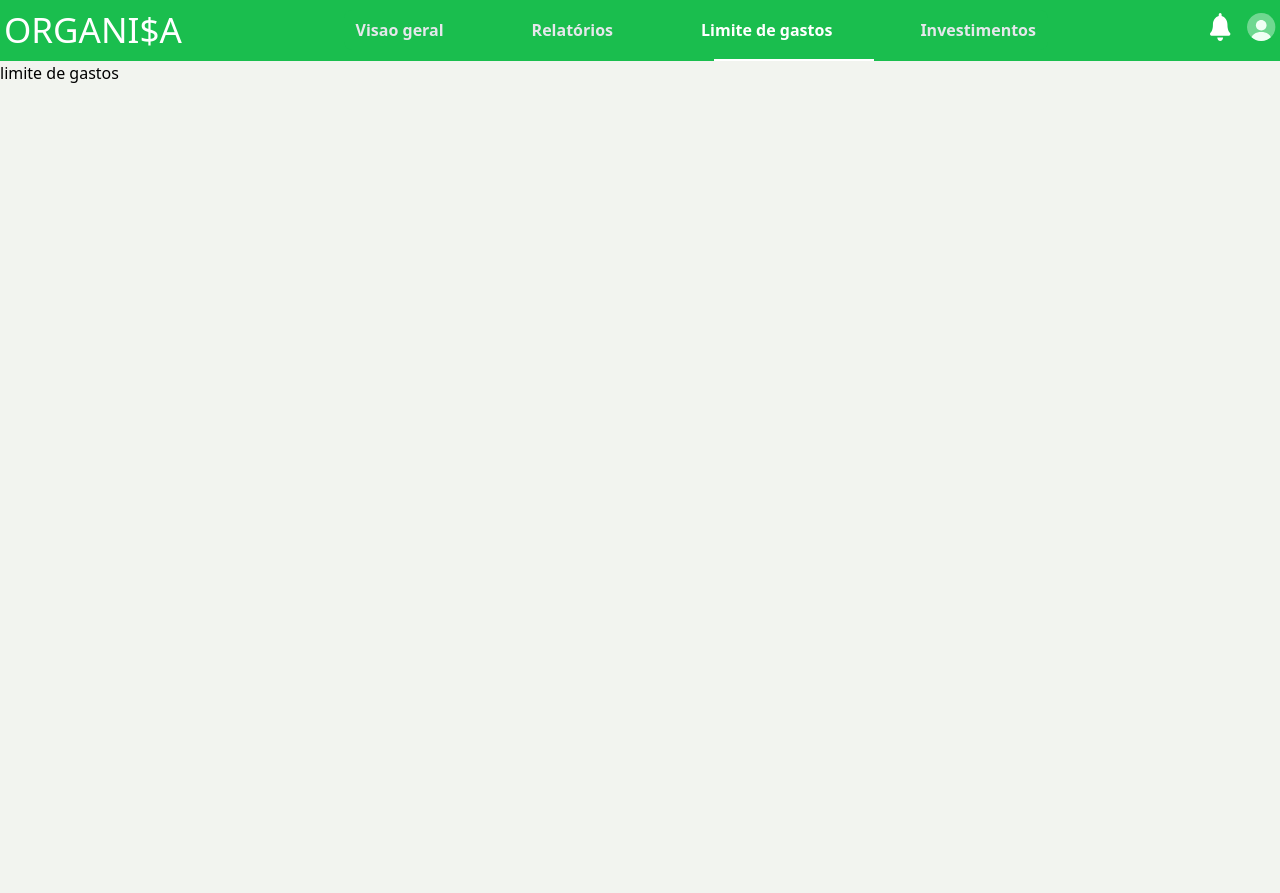
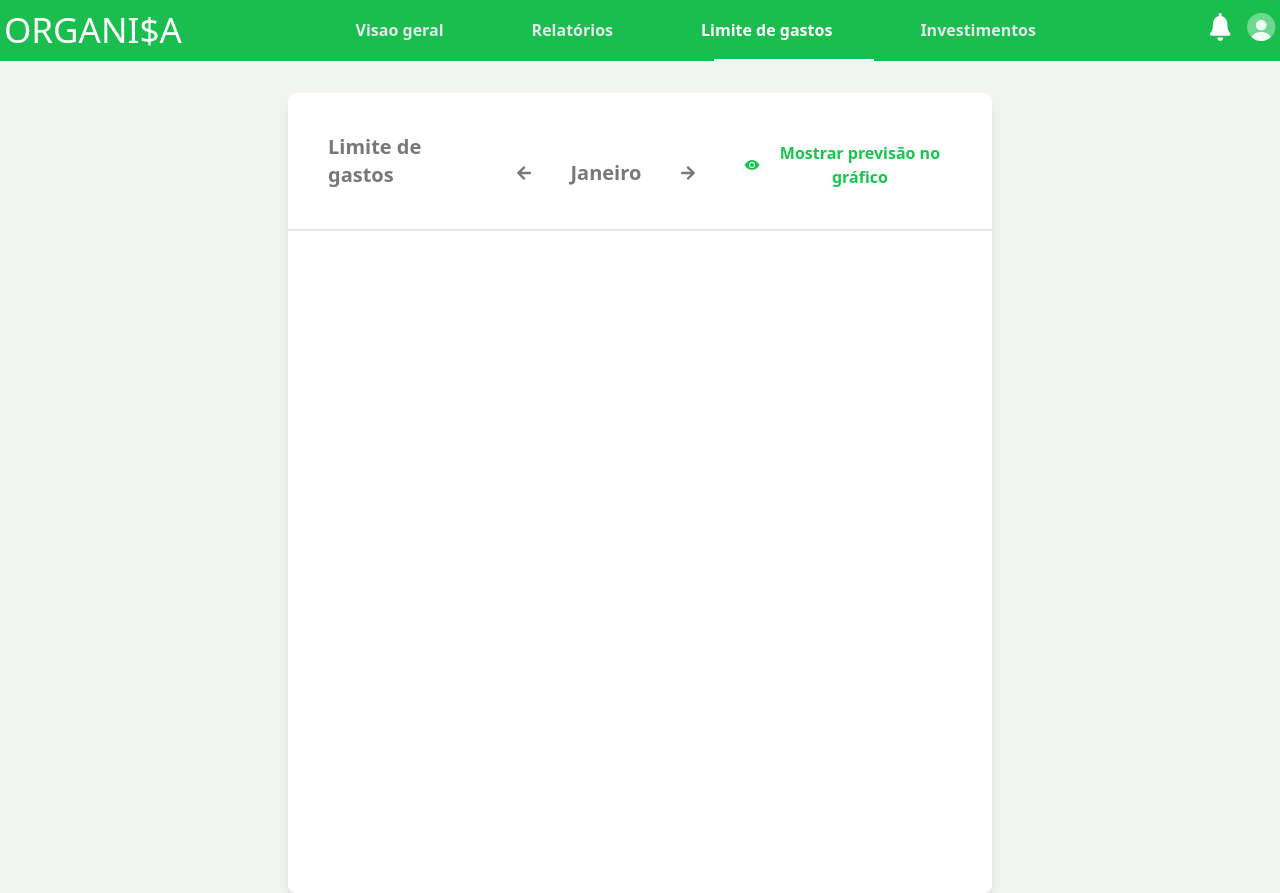
Before and after one commit to ORGANIZE-FrontEnd/Front-End, a Next.js app: page /limitedegastos in a window 1280 px wide. Before the commit the page ends 800 px from the top, so only its background shows below. Built offline with nearby package versions, Linux system fonts and the light colour scheme.

Commit message:
@marlonportotorres4

```diff
--- a/src/pages/limitedegastos.tsx
+++ b/src/pages/limitedegastos.tsx
@@ -1,10 +1,113 @@
 import Header from "@/app/components/Header";
 
+import { IoEyeSharp, IoEyeOffSharp } from "react-icons/io5";
+
+
 export default function LimiteDeGastos() {
+  const [isVisible, setIsVisible] = useState(true);
+
+  const handleToggle = () => {
+    setIsVisible(!isVisible);
+  };
+
   return (
     <>
-      <Header></Header>
-      <h1>limite de gastos</h1>
+      <Header />
+      <div style={{ padding: "2rem 18rem 0" }}>
+        <div
+          style={{ padding: "0rem 0rem 0" }}
+          className="bg-white rounded-lg h-screen shadow-black shadow-lg"
+        >
+          <div className="flex justify-between border-b-2 items-end p-5">
+            <div className="p-5">
+              <p className="font-semibold text-xl" style={{ color: "#787878" }}>
+                Limite de gastos
+              </p>
+            </div>
+
+            <div className="p-5">
+              <WordSwitcher />
+            </div>
+
+            <div className="flex items-center gap-2 p-5">
+              <div
+                className="cursor-pointer"
+                onClick={handleToggle}
+              >
+                {isVisible ? (
+                  <IoEyeSharp className="text-base" style={{ color: "#16C64F" }} />
+                ) : (
+                  <IoEyeOffSharp className="text-base" style={{ color: "#16C64F" }} />
+                )}
+              </div>
+              <button
+                className="font-semibold cursor-pointer hover:text-[#093134]"
+                style={{ color: "#16C64F" }}
+                onClick={handleToggle}
+              >
+                Mostrar previsão no gráfico
+              </button>
+            </div>
+          </div>
+        </div>
+      </div>
     </>
   );
 }
+
+import { useState } from "react";
+import { FaArrowLeft, FaArrowRight } from "react-icons/fa";
+
+export function WordSwitcher() {
+  const words = [
+    "Janeiro",
+    "Fevereiro",
+    "Março",
+    "Abril",
+    "Maio",
+    "Junho",
+    "Julho",
+    "Agosto",
+    "Setembro",
+    "Outubro",
+    "Novembro",
+    "Dezembro",
+  ];
+  const [currentIndex, setCurrentIndex] = useState(0);
+
+  const handleNext = () => {
+    setCurrentIndex((prevIndex) => (prevIndex + 1) % words.length);
+  };
+
+  const handlePrev = () => {
+    setCurrentIndex(
+      (prevIndex) => (prevIndex - 1 + words.length) % words.length
+    );
+  };
+
+  return (
+    <div className="flex items-center justify-center space-x-4">
+      <button
+        onClick={handlePrev}
+        className="p-2 rounded text-[#787878] hover:text-[#787878] hover:bg-gray-100 transition-all duration-500 ease-in-out active:scale-90"
+        style={{color: "#787878"}}
+      >
+        <FaArrowLeft />
+      </button>
+      <div className="text-xl font-semibold w-32 text-center text-[#787878]"
+            style={{color: "#787878",
+               width: '100px',
+            }}
+      >
+        {words[currentIndex]}
+      </div>
+      <button
+        onClick={handleNext}
+        className="p-2 rounded  hover:text-[#787878] hover:bg-gray-100 transition-all duration-500 ease-in-out active:scale-90"
+        style={{color: "#787878"}}
+      >
+        <FaArrowRight />
+      </button>
+    </div>
+  );
+}
```
Also changed, not shown: 1 other file (tests, documents, lock files or other folders).
